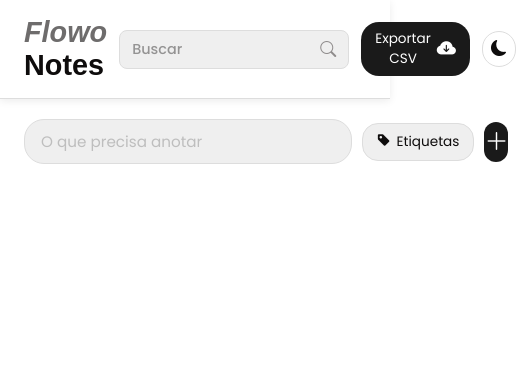
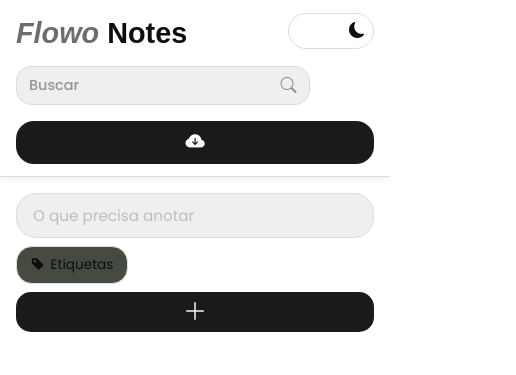
Before and after one commit to dnsfer/flowo-note-login, a website: page index.html in a window 390 px wide. Shown: the whole page, 516 px wide, since content can reach past the window. Drawn offline with nearby package versions, Linux system fonts and the light colour scheme; a web font is replaced by a local one.

Commit message:
chore: tarefas gerais e configurações de layout

```diff
--- a/assets/css/style.css
+++ b/assets/css/style.css
@@ -71,7 +71,7 @@
     gap: 8px;
     background-color: var(--input-bg);
     border: 1px solid var(--border-color);
-    border-radius: 8px;
+    border-radius: 15px;
     padding: 6px 12px;
     transition: background-color 0.3s ease;
 }
@@ -280,7 +280,7 @@
     opacity: 0;
 }
 
-.note .bi-trash3:hover{
+.note .bi-trash3:hover {
     color: #b9b8b8;
 
 }
@@ -578,3 +578,80 @@
 #edit-popup-buttons #edit-save:hover {
     opacity: 0.8;
 }
+
+/* RESPONSIVIDADES */
+
+@media(max-width: 450px) {
+
+    header {
+        flex-wrap: wrap;
+        gap: 1rem;
+        padding: 12px 16px;
+    }
+
+    .font-style {
+        font-size: 1.8rem;
+        margin-top: 5px;
+    }
+
+    .btn-text {
+        display: none;
+    }
+
+
+    #theme-toggle {
+        margin-left: auto;
+    }
+
+    #search-container {
+        width: 82%;
+        order: 3;
+    }
+
+    #search-input {
+        width: 100%;
+    }
+
+    #exports-notes {
+        width: 100%;
+        justify-content: center;
+        order: 4;
+    }
+
+    #add-note-container {
+        flex-wrap: wrap;
+        padding: 16px;
+        gap: 8px;
+    }
+
+    #note-content {
+        width: 100%;
+        flex: unset;
+    }
+
+    #label-pincker-wrapper {
+        flex: 1;
+    }
+
+    #label-picker-btn {
+        width: 100%;
+        justify-content: center;
+        background: #454b41;
+    }
+
+    .add-note {
+        width: 100%;
+        height: 40px;
+    }
+
+    #notes-container {
+        grid-template-columns: 1fr;
+        padding: 0 16px 24px;
+        gap: 1rem;
+    }
+
+    #edit-popup-content {
+        width: 90%;
+        padding: 20px 16px;
+    }
+}
--- a/assets/js/script.js
+++ b/assets/js/script.js
@@ -157,6 +157,21 @@
   editTextarea.value = content;
   editPopup.classList.remove("hidden");
 }
+
+function searchCards() {
+  const input = document.getElementById("search-input").value.toLowerCase();
+  const cards = document.querySelectorAll(".note");
+
+  notes.forEach((note) => {
+    const textare = note.querySelector("textarea");
+    const text = textarea ? textarea.value.toLowerCase() : "";
+    const label = note.querySelector(".label-tag");
+    const labelText = label ? label.textContent.toLowerCase() : "";
+
+    const match = text.includes(input) || labelText.includes(input);
+    note.style.display = match ? "block" : "none";
+  });
+}
 // EVENTOS
 addNoteBtn.addEventListener("click", () => addNote());
 
@@ -247,6 +262,8 @@
   fixedRender();
   editPopup.classList.add("hidden");
 });
+
+document.getElementById("search-input").addEventListener("input", searchCards);
 // Inicialização
 initTheme();
 fixedRender();
--- a/index.html
+++ b/index.html
@@ -15,12 +15,13 @@
     <link
       href="https://fonts.googleapis.com/css2?family=Iceberg&family=Poppins:ital,wght@0,100;0,200;0,300;0,400;0,500;0,600;0,700;0,800;0,900;1,100;1,200;1,300;1,400;1,500;1,600;1,700;1,800;1,900&display=swap"
       rel="stylesheet"
-      />
-      <title>Flowo - Notes</title>
-    </head>
+    />
+    <title>Flowo - Notes</title>
+  </head>
   <body>
     <header>
       <h1 class="font-style"><em>Flowo</em> Notes</h1>
+
 
       <div id="search-container">
         <input
@@ -33,7 +34,8 @@
       </div>
 
       <button id="exports-notes">
-        Exportar CSV <i class="bi bi-cloud-arrow-down-fill btn-export"></i>
+        <span class="btn-text">Exportar CSV</span>
+        <i class="bi bi-cloud-arrow-down-fill btn-export"></i>
       </button>
 
       <button id="theme-toggle">
```
